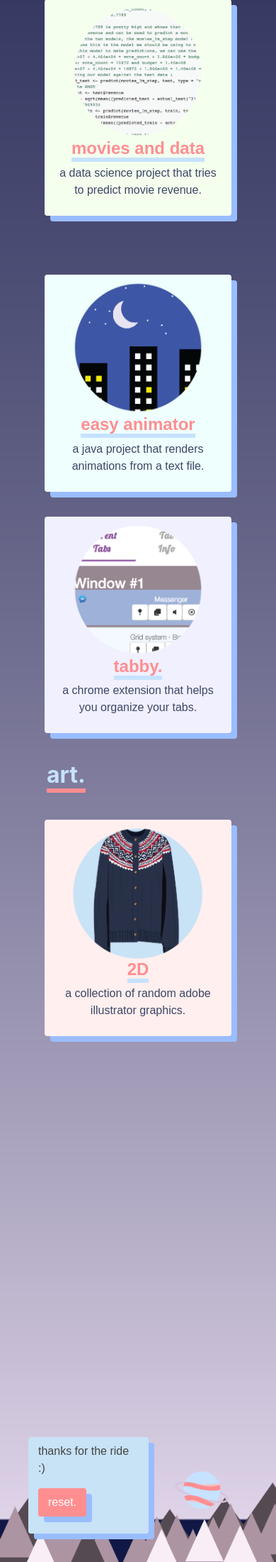
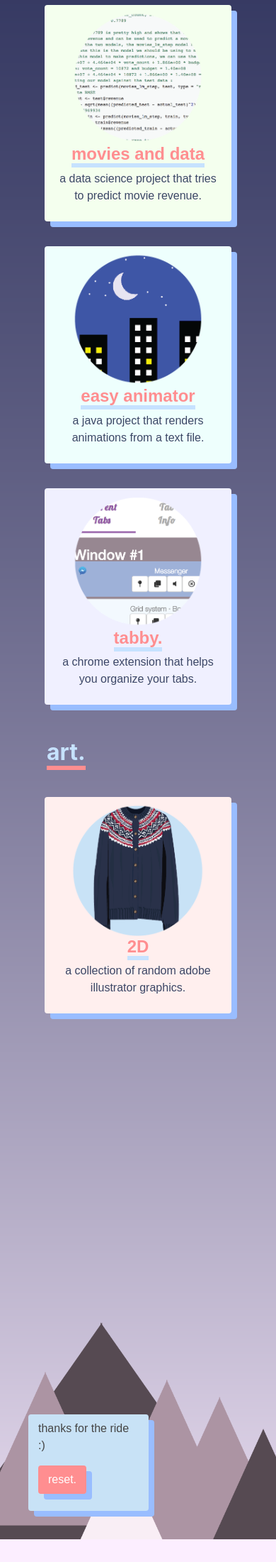
Before and after one commit to ajagow/website, a PHP site: page /projects.html in a window 390 px wide. Shown: the part 1074-3275 px from the top of the page at 71% size. After the commit the page ends 3243 px from the top, so only its background shows below. Run offline with PHP 8.4, Linux system fonts and the light colour scheme.

Commit message:
fixed spacing and landscape scaling

```diff
--- a/projects.html
+++ b/projects.html
@@ -89,7 +89,7 @@
 			</div>
 
 						<!-- coding -->
-			<div id="coding-content" class="row mt-10">
+			<div id="coding-content" class="row mt-10 mt-5">
 				<div class="row holder justify-content-center">
 					<div class="col-md-8">
 						<h2><b>coding.</b></h2>
@@ -124,7 +124,7 @@
 
 				</div>
 
-				<div class="row mt-5 holder justify-content-center">
+				<div class="row mt-3 holder justify-content-center last">
 
 					<div class="col-md-4 centered section">
 						<a id="animator" href="projects/animator.html" class="btn home-holder">
@@ -157,7 +157,7 @@
 
 			<!-- art -->
 
-			<div id="art-content" class="row mt-10 extra-bottom">
+			<div id="art-content" class="row mt-10 mt-5 extra-bottom">
 				<div class="row holder justify-content-center">
 					<div class="col-md-8">
 						<h2><b>art.</b></h2>
--- a/static/stylesheets/projects-style.css
+++ b/static/stylesheets/projects-style.css
@@ -169,9 +169,6 @@ body {
   width: 100vw;
 }
 
-.landscape img{
-  width: 100%;
-}
 
 .dark-back {
   background-color: #fceeff;
@@ -391,6 +388,19 @@ body {
   visibility: hidden!important;
 }
 
+@media only screen and (max-width: 540px) {
+  .landscape img {
+    width: 300%;
+  }
+}
+
+@media only screen and (min-width: 1920px) {
+  .landscape img {
+    width: 100%;
+  }
+}
+
+
 
 
 
@@ -413,6 +423,10 @@ body {
 
   #icon-box {
     width: 50%;
+  }
+
+  .last {
+    margin-top: 0!important;
   }
 
 
```
Also changed, not shown: static/stylesheets/about-style.css (+14 -3 lines), static/stylesheets/projects-specific-style.css (+12 -3 lines).
